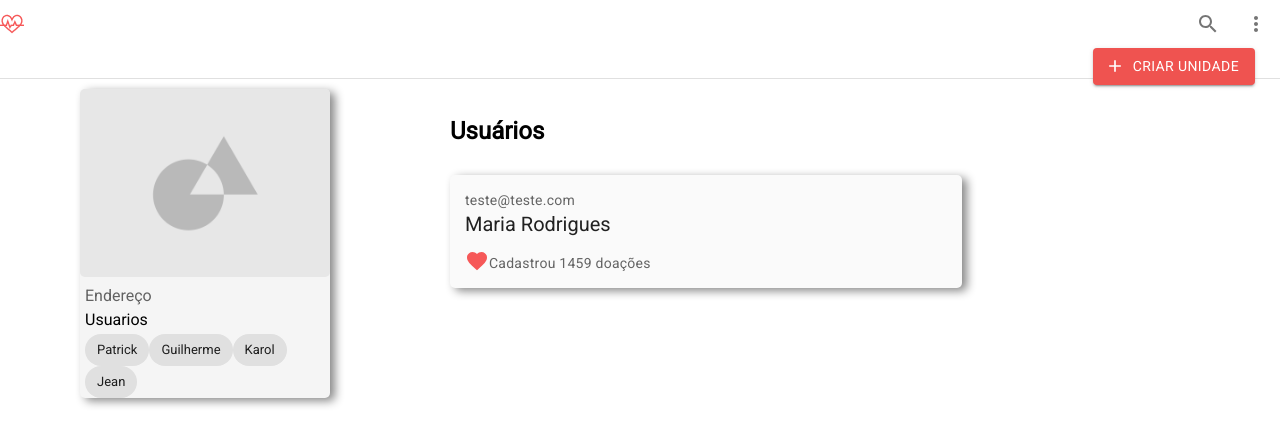
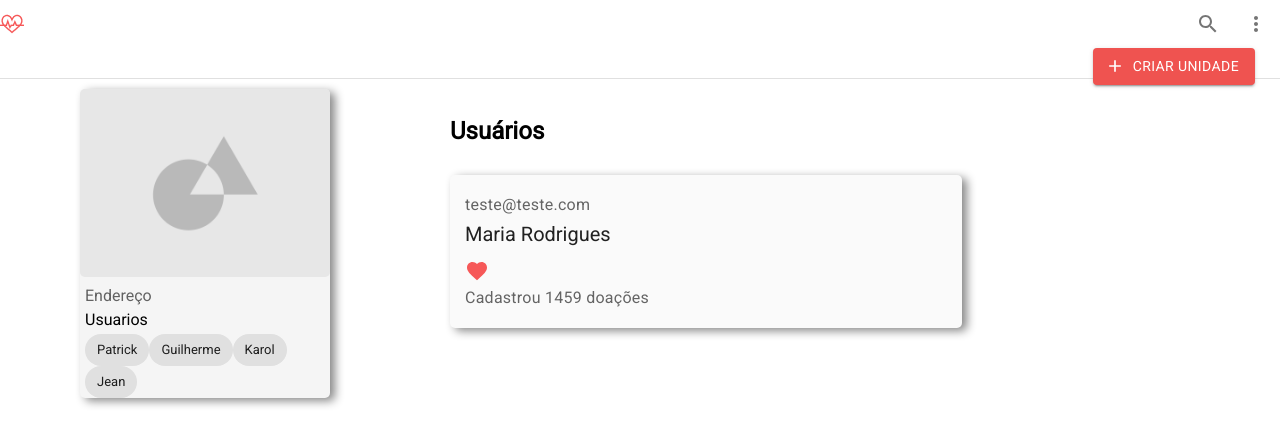
Before and after one commit to APSII/SANDS-Front, a React (Create React App) app: page /doacoes in a window 1280 px wide. Shown: the top 446 px of the page. Built offline with nearby package versions, Linux system fonts and the light colour scheme; sample sign-in values are in the browser's storage; the HTML template or start-up script is replaced by a standard one.

Commit message:
captação de mensagem de erro

```diff
--- a/src/Components/Card_Usuario/Card_Usuario.css
+++ b/src/Components/Card_Usuario/Card_Usuario.css
@@ -14,7 +14,7 @@
     padding-top: 15px;
 }
 
-a {
+p {
     font-family: Roboto;
     font-style: normal;
     font-weight: normal;
--- a/src/Components/Card_Usuario/Card_Usuario.js
+++ b/src/Components/Card_Usuario/Card_Usuario.js
@@ -7,13 +7,14 @@ export default function Card_Usuario() {
   return (
     <div className="card-usuario-container">
       <div className="card-usuario-email">
-        <a>teste@teste.com</a>
+        <p>teste@teste.com</p>
       </div>
       <div className="card-usuario-nomeUsuario">
         <h5>Maria Rodrigues</h5>
       </div>
       <div className="card-usuario-resultado">
-        <Favorite className="text-danger"/><a>Cadastrou 1459 doações</a>
+        <Favorite className="text-danger" />
+        <p>Cadastrou 1459 doações</p>
       </div>
     </div>
   );
--- a/src/Components/Form-Login.js
+++ b/src/Components/Form-Login.js
@@ -34,7 +34,7 @@ export default function FormLogin() {
       })
       .catch(res => {
         setOpen(true);
-        setMsg(res.message);
+        setMsg(res.response.data.message);
       });
   };
 
```
Also changed, not shown: 1 other file (tests, documents, lock files or other folders).
